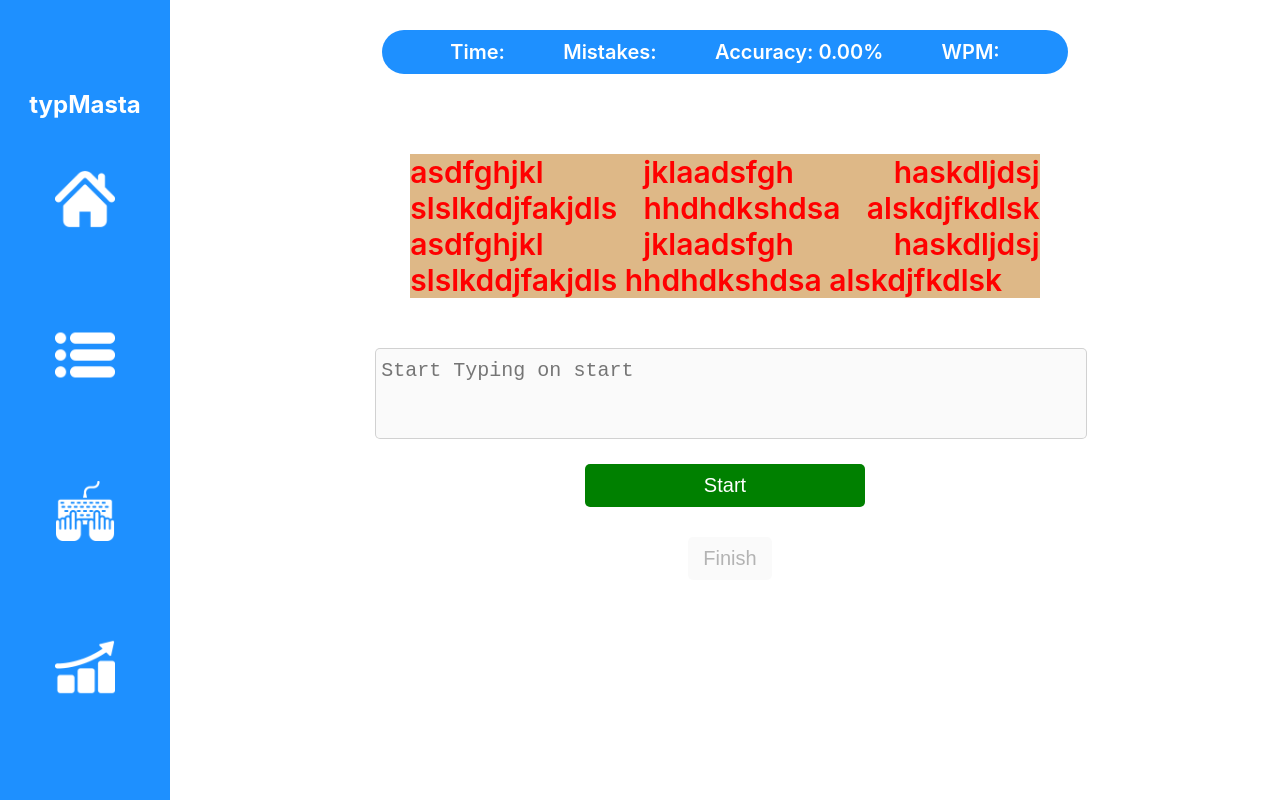
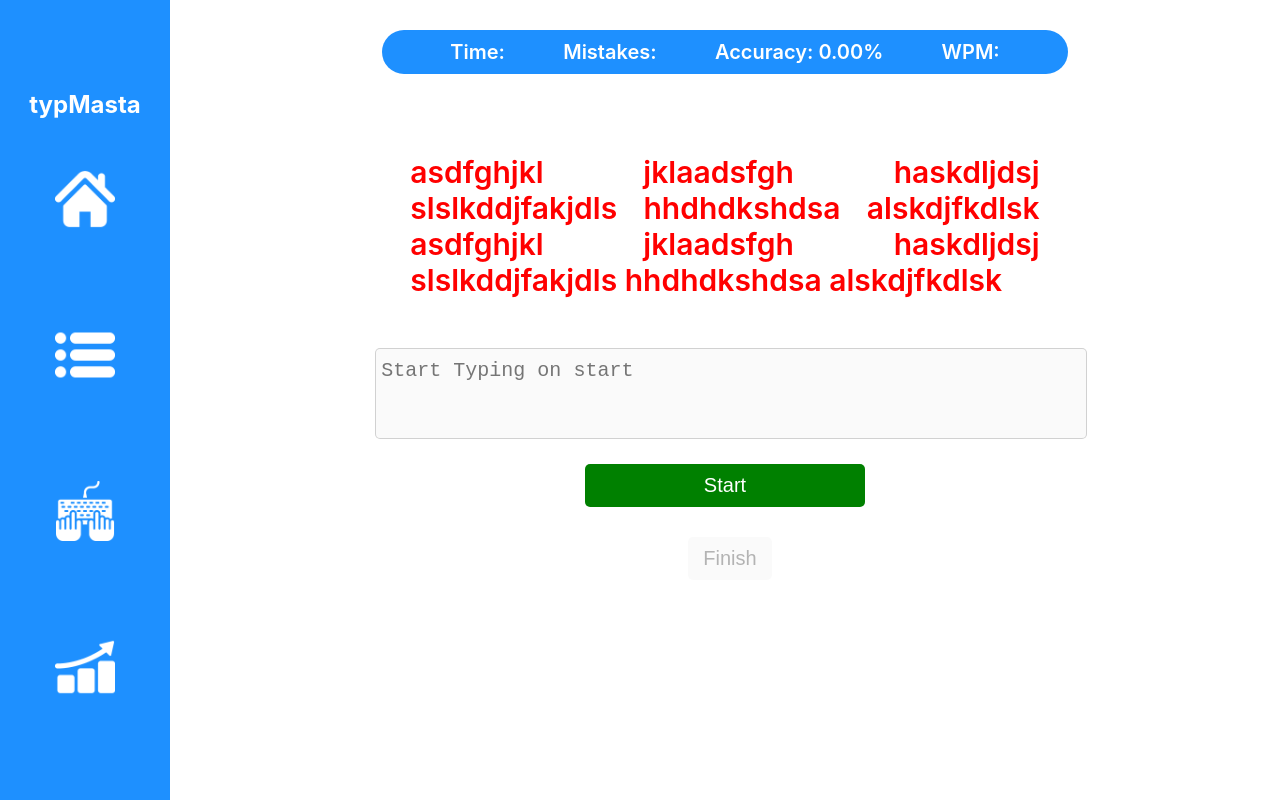
Before and after one commit to shineteye/typ_masta, a React (Create React App) app: page /practiceR in a window 1280 px wide. Built offline with nearby package versions, Linux system fonts and the light colour scheme.

Commit message:
burlywood removed

```diff
--- a/src/pages/PracticePage/PracticePageR.module.css
+++ b/src/pages/PracticePage/PracticePageR.module.css
@@ -41,7 +41,7 @@
     width: 90%;
     font-weight: 600;
     font-size: 30px;
-    background-color: burlywood;
+    /* background-color: burlywood; */
     user-select: none;
 }
 
```
